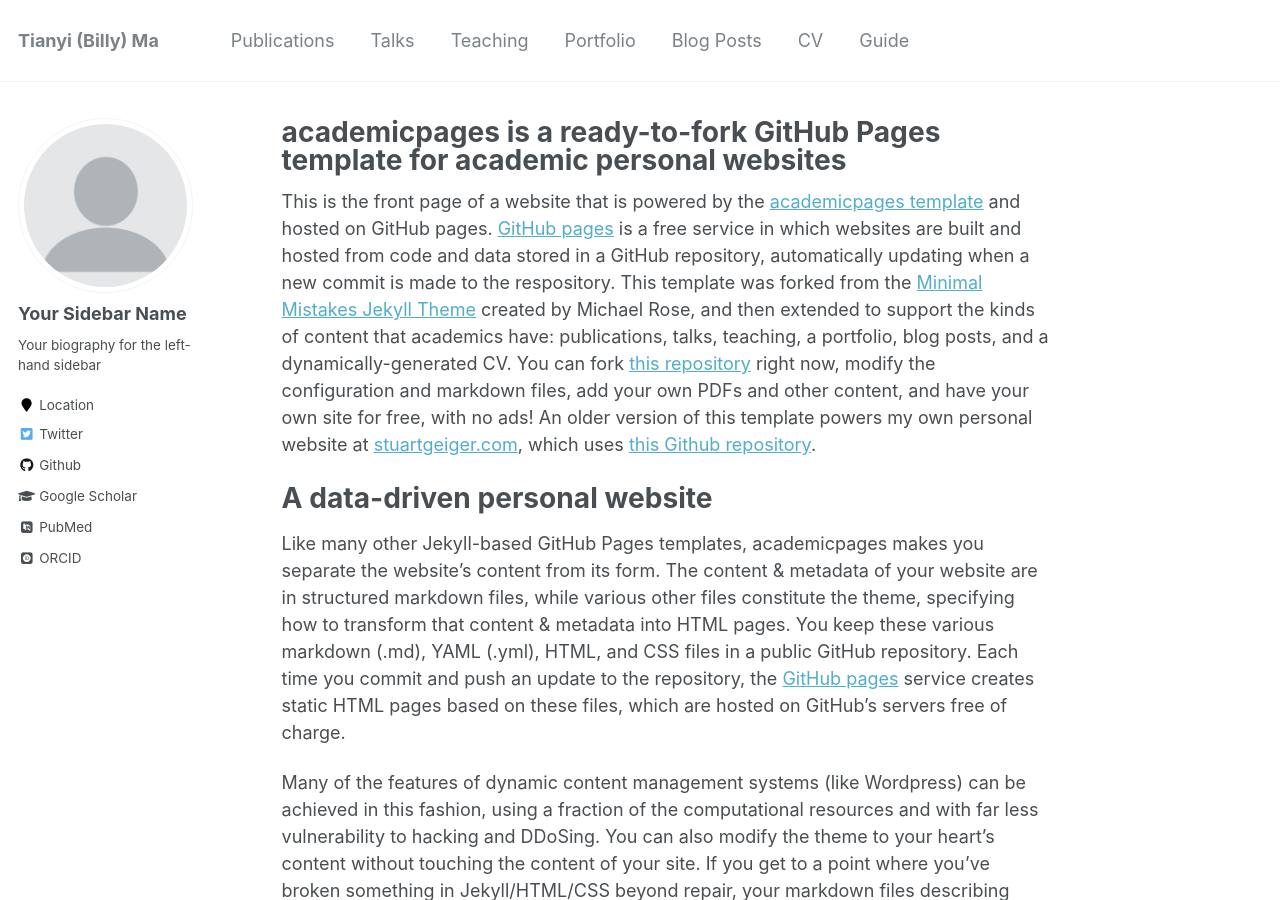
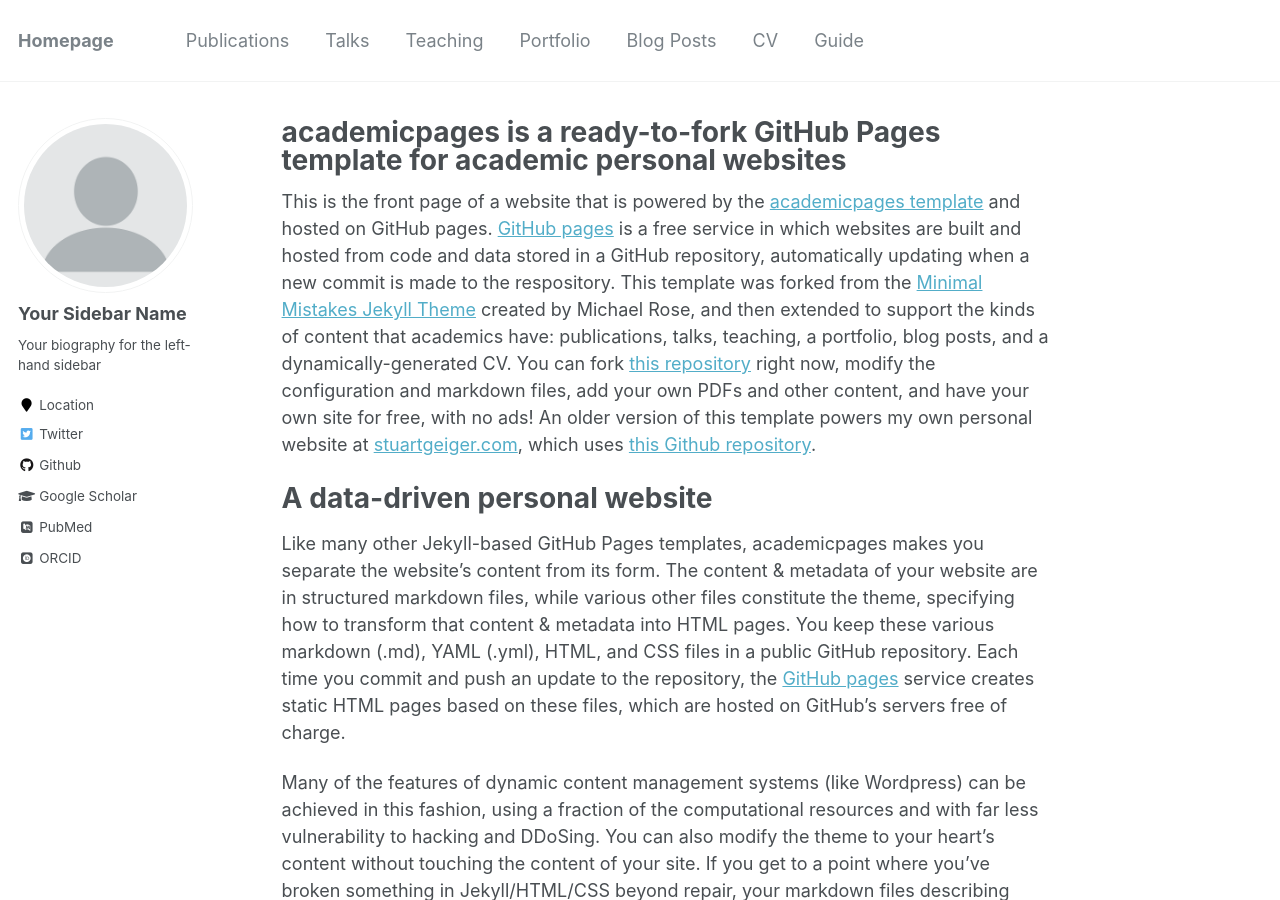
Before and after one commit to Tianyi-Billy-Ma/Tianyi-Billy-Ma.github.io, a Jekyll site: the page built from _pages/about.md, in a window 1280 px wide and 900 px high. Built offline with Jekyll 4.4.1, drawn with Linux system fonts in a browser that asks for light colours; some web fonts are replaced.

Commit message:
Update _config.yml

```diff
--- a/_config.yml
+++ b/_config.yml
@@ -7,7 +7,7 @@
 
 # Site Settings
 locale                   : "en-US"
-title                    : "Tianyi (Billy) Ma"
+title                    : "Homepage"
 title_separator          : "-"
 name                     : &name "Your Name"
 description              : &description "personal description"
```
